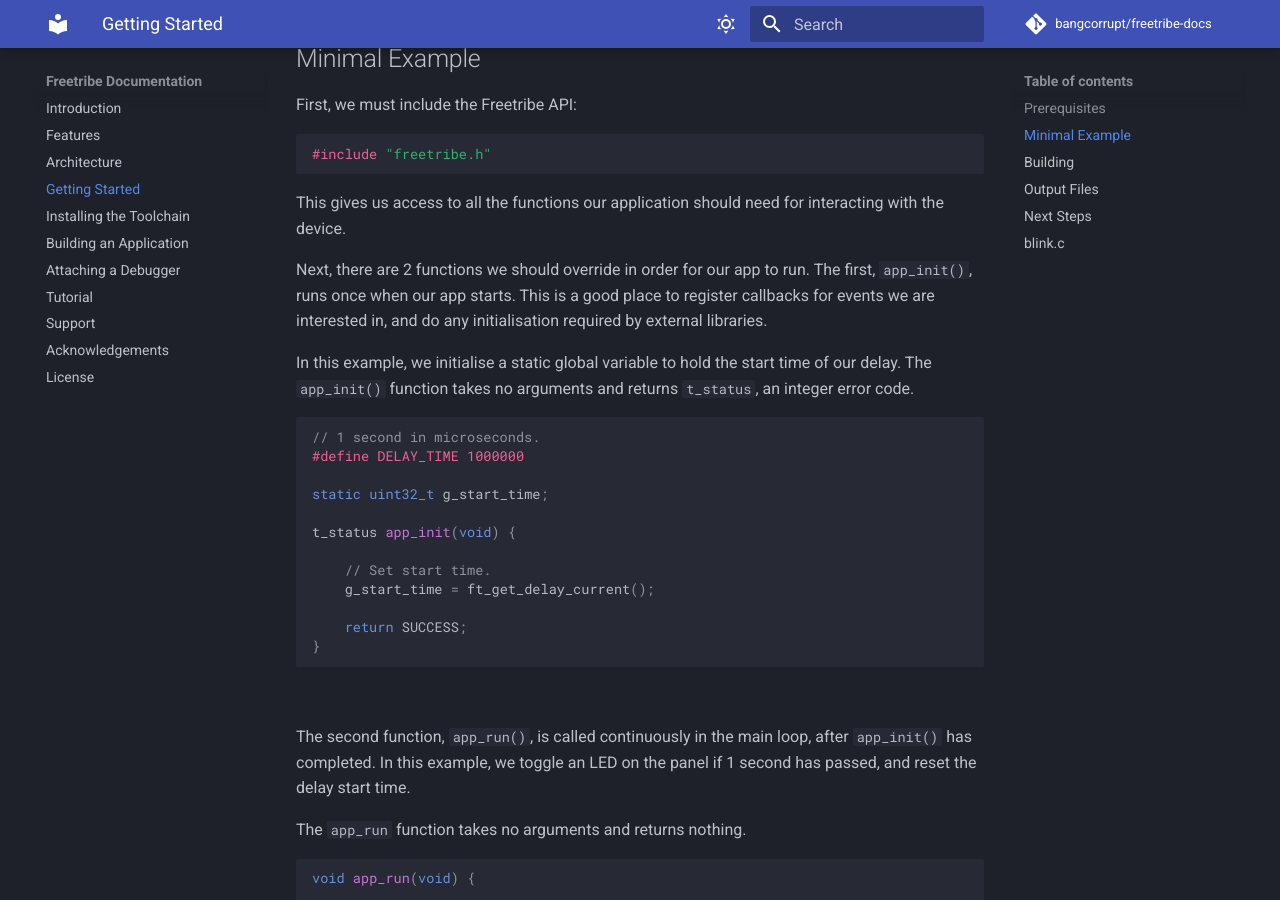
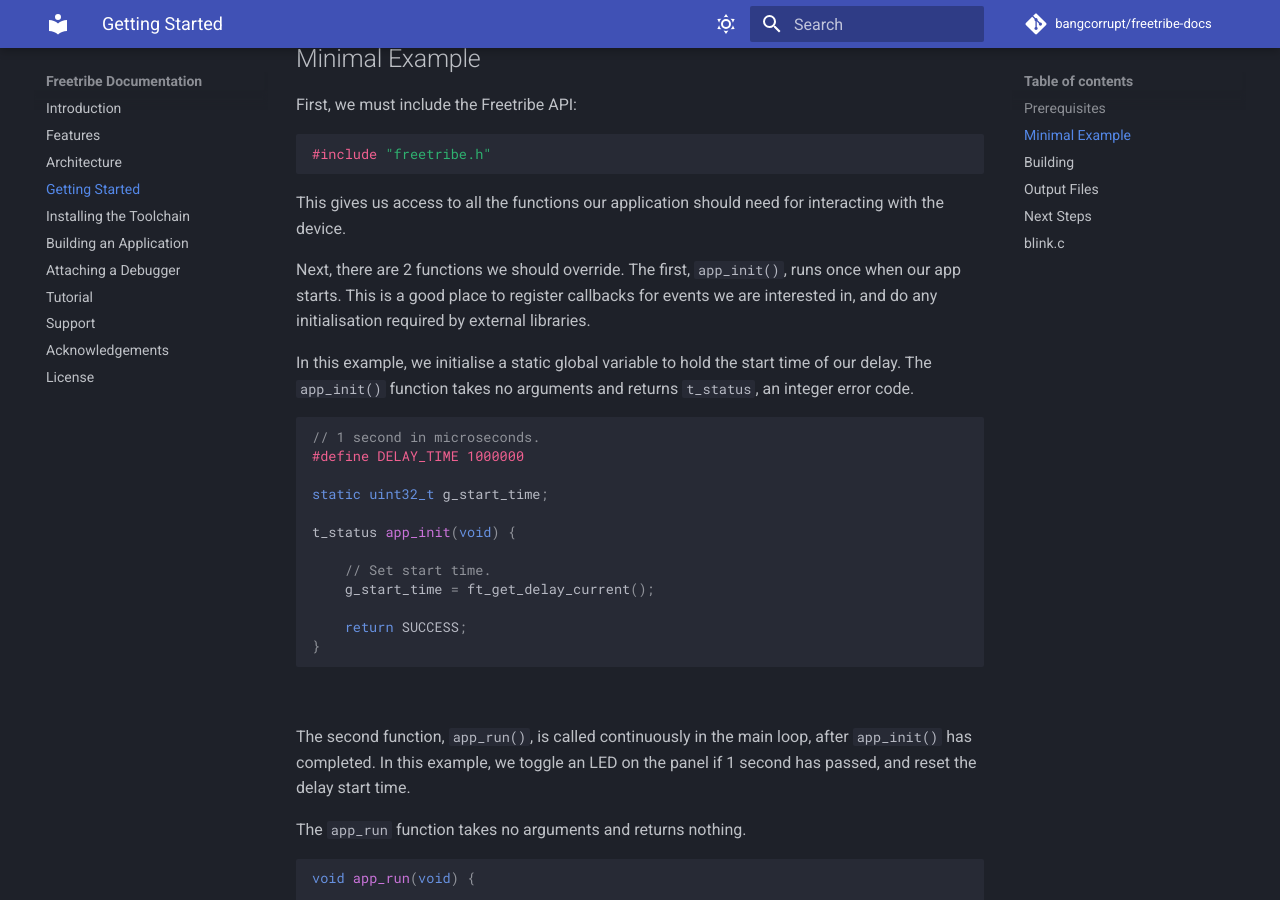
Before and after one commit to bangcorrupt/freetribe-docs, an MkDocs documentation site: the page built from docs/getting-started.md, in a window 1280 px wide and 900 px high, scrolled down 581 px. Built offline with MkDocs 1.6.1 and Material for MkDocs 9.7.7, drawn with Linux system fonts in a browser that asks for light colours; comment, search, counter and statistics services are not loaded.

Commit message:
in-order

```diff
--- a/docs/getting-started.md
+++ b/docs/getting-started.md
@@ -33,7 +33,7 @@
 This gives us access to all the functions our
 application should need for interacting with the device.
 
-Next, there are 2 functions we should override in order for our app to run.
+Next, there are 2 functions we should override.
 The first, `app_init()`, runs once when our app starts.
 This is a good place to register callbacks for events we are interested in,
 and do any initialisation required by external libraries.
```
